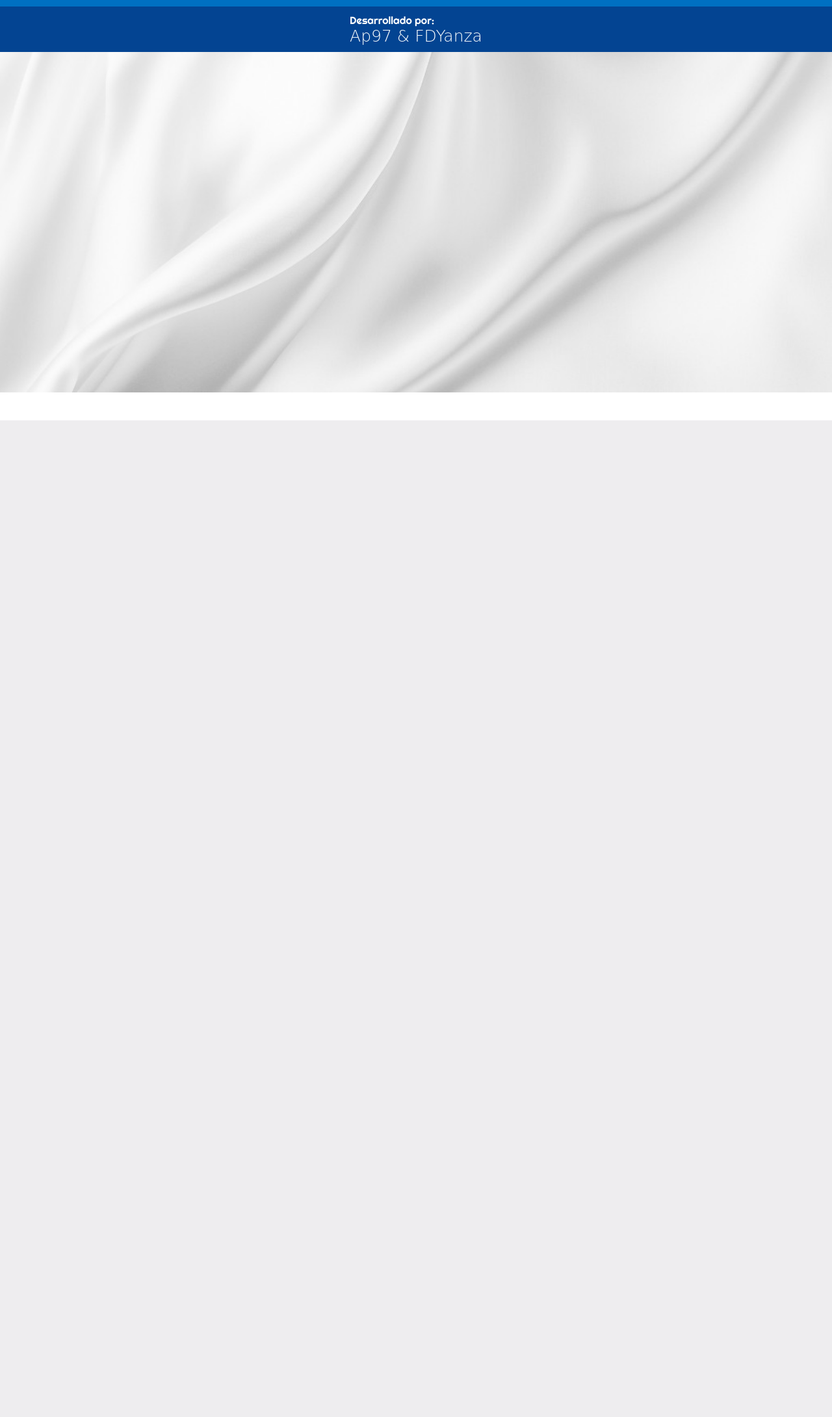
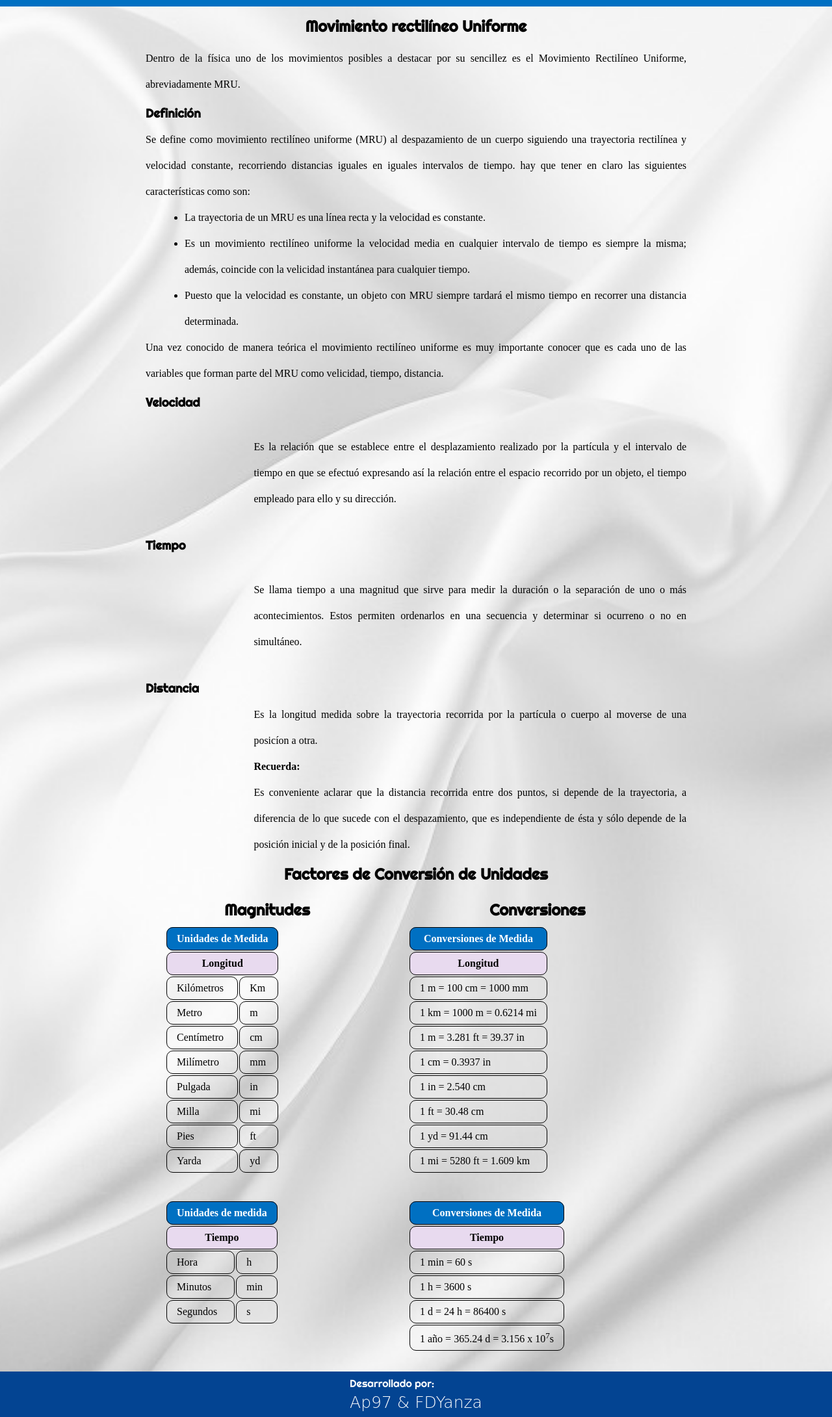
Before and after one commit to Aspg97/XRMRU, a PHP site: page /index.html in a window 1280 px wide. Shown: the part 153-2334 px from the top of the page at 65% size. Before the commit the page ends 800 px from the top, so only its background shows below. Run offline with PHP 8.4, Linux system fonts and the light colour scheme; some web fonts are replaced; grey boxes are pictures that could not be loaded.

Commit message:
Cambios en el index

```diff
--- a/index.html
+++ b/index.html
@@ -41,7 +41,7 @@
             <ul>
                 <li> <a href="">Fundamentos y fórmulas</a></li>
                 <li><a href="">Glosario</a></li>
-                <li><a href="">Tabla de Conversión</a></li>
+                <li><a href="webComponents/PGG_ADD/tablaConversion.html">Tabla de Conversión</a></li>
                 <li><a href="">Pizarra Digital</a></li>
             </ul>
         </nav>
@@ -51,8 +51,280 @@
 
     <!-- Inicio de contenido-->
     <main>
-        <section></section>
-        <section></section>
+
+        <section class="cont-info-mru">
+
+            <h1 class="fact-conv">Movimiento rectilíneo Uniforme</h1>
+
+            <p>
+                Dentro de la física uno de los movimientos posibles a destacar por su sencillez es el Movimiento Rectilíneo Uniforme, abreviadamente MRU.
+            </p>
+                <h3>Definición</h3>
+            <p>
+                Se define como movimiento rectilíneo uniforme (MRU) al despazamiento de un cuerpo siguiendo una trayectoria rectilínea y velocidad constante, recorriendo distancias iguales en iguales intervalos de tiempo.
+
+                hay que tener en claro las siguientes características como son:
+            </p>
+                <ul>
+                    <li>
+                        La trayectoria de un MRU es una línea recta y la velocidad es constante.
+                    </li>
+                    <li>
+                        Es un movimiento rectilíneo uniforme la velocidad media en cualquier intervalo de tiempo es siempre la misma; además, coincide con la velicidad instantánea para cualquier tiempo.
+                    </li>
+                    <li>
+                        Puesto que la velocidad es constante, un objeto con MRU siempre tardará el mismo tiempo en recorrer una distancia determinada.
+                    </li>
+                </ul>
+            <p>
+                Una vez conocido de manera teórica el movimiento rectilíneo uniforme es muy importante conocer que es cada uno de las variables que forman parte del MRU como velicidad, tiempo, distancia.
+            </p>
+
+        </section>
+
+        <section class="cont-info-mag">
+
+            <div class="velocidad">
+
+                <h3>Velocidad</h3>
+
+                <div class="cont-vel">
+                    <div style="padding-top:10px;min-width: 20%;text-align: center; "><iframe src="https://gifer.com/embed/ZVa" width="75%" height="100%"  frameBorder="0" allowFullScreen></iframe></div>
+
+                    <p>
+                        Es la relación que se establece entre el desplazamiento realizado por la partícula y el intervalo de tiempo en que se efectuó expresando así la relación entre el espacio recorrido por un objeto, el tiempo empleado para ello y su dirección.
+                    </p>
+                </div>
+
+            </div>
+
+            <div class="tiempo">
+
+                <h3>Tiempo</h3>
+
+                <div class="cont-t">
+
+                    <div style="padding-top:10px;min-width: 20%;text-align: center;"><iframe src="https://gifer.com/embed/152H" width="75%" height="100%"  frameBorder="0" allowFullScreen></iframe></div>
+
+                    <p>
+                        Se llama tiempo a una magnitud que sirve para medir la duración o la separación de uno o más acontecimientos. Estos permiten ordenarlos en una secuencia y determinar si ocurreno o no en simultáneo.
+                    </p>
+                </div>
+
+            </div>
+
+            <div class="distancia">
+
+                <h3>Distancia</h3>
+
+                <div class="cont-dis">
+
+                    <div style="padding-top:10px;min-width: 20%;text-align: center;"><iframe src="https://gifer.com/embed/Kmpv" width="75%" height="100%" frameBorder="0" allowFullScreen></iframe></div>
+                    <div>
+                        <p>
+                            Es la longitud medida sobre la trayectoria recorrida por la partícula o cuerpo al moverse de una posicíon a otra.
+                        </p>
+                        <div>
+                            <h4>Recuerda:</h4>
+                            <p>
+                                Es conveniente aclarar que la distancia recorrida entre dos puntos, si depende de la trayectoria, a diferencia de lo que sucede con el despazamiento, que es independiente de ésta y sólo depende de la posición inicial y de la posición final.
+                            </p>
+                        </div>
+                    </div>
+                </div>
+
+            </div>
+
+        </section>
+
+        <section class="cont-graph">
+        </section>
+
+        <section class="cont-table">
+
+            <h1 class="fact-conv">Factores de Conversión de Unidades</h1>
+
+            <div class="tables">
+
+                <div>
+                    <h2>Magnitudes</h2>
+                    <table>
+
+                        <thead>
+
+                            <tr>
+                                <th colspan="2">Unidades de Medida</th>
+                            </tr>
+
+                        </thead>
+
+                        <tbody>
+
+                            <tr>
+                                <th class="subtitulos" colspan = "2">Longitud</th>
+                            </tr>
+
+                            <tr>
+                                <td>Kilómetros</td>
+                                <td>Km</td>
+                            </tr>
+                            <tr>
+                                <td>Metro</td>
+                                <td>m</td>
+                            </tr>
+                            <tr>
+                                <td>Centímetro</td>
+                                <td>cm</td>
+                            </tr>
+
+                            <tr>
+                                <td>Milímetro</td>
+                                <td>mm</td>
+                            </tr>
+
+                            <tr>
+                                <td>Pulgada</td>
+                                <td>in</td>
+                            </tr>
+
+                            <tr>
+                                <td>Milla</td>
+                                <td>mi</td>
+                            </tr>
+
+                            <tr>
+                                <td>Pies</td>
+                                <td>ft</td>
+                            </tr>
+
+                            <tr>
+                                <td>Yarda</td>
+                                <td>yd</td>
+                            </tr>
+
+                        </tbody>
+
+                    </table>
+
+                    <table>
+                        <thead>
+                            <tr>
+                                <th colspan="2">Unidades de medida</th>
+                            </tr>
+                        </thead>
+                        <tr>
+                            <th class="subtitulos" colspan="2">Tiempo</th>
+                        </tr>
+
+                        <tr>
+                            <td>Hora</td>
+                            <td>h</td>
+                        </tr>
+                        <tr>
+                            <td>Minutos</td>
+                            <td>min</td>
+                        </tr>
+                        <tr>
+                            <td>Segundos</td>
+                            <td>s</td>
+                        </tr>
+                    </table>
+                </div>
+
+                <div>
+                    <h2>Conversiones</h2>
+                    <table>
+
+                        <thead>
+
+                            <tr>
+                                <th>Conversiones de Medida</th>
+                            </tr>
+
+                        </thead>
+
+                        <tbody>
+
+                            <tr>
+                                <th class="subtitulos">Longitud</th>
+                            </tr>
+
+                            <tr>
+                                <td>1 m = 100 cm = 1000 mm</td>
+                            </tr>
+                            <tr>
+                                <td>1 km = 1000 m = 0.6214 mi</td>
+                            </tr>
+
+                            <tr>
+                                <td>1 m = 3.281 ft = 39.37 in</td>
+                            </tr>
+
+                            <tr>
+                                <td>1 cm = 0.3937 in</td>
+                            </tr>
+
+                            <tr>
+                                <td>1 in = 2.540 cm</td>
+                            </tr>
+
+                            <tr>
+                                <td>1 ft = 30.48 cm</td>
+                            </tr>
+
+                            <tr>
+                                <td>1 yd = 91.44 cm</td>
+                            </tr>
+
+                            <tr>
+                                <td>1 mi = 5280 ft = 1.609 km</td>
+                            </tr>
+
+                        </tbody>
+
+                    </table>
+
+                    <table>
+
+                        <thead>
+
+                            <tr>
+                                <th>Conversiones de Medida</th>
+                            </tr>
+
+                        </thead>
+
+                        <tbody>
+
+                            <tr>
+                                <th class="subtitulos">Tiempo</th>
+                            </tr>
+
+                            <tr>
+                                <td>1 min = 60 s</td>
+                            </tr>
+
+                            <tr>
+                                <td>1 h = 3600 s</td>
+                            </tr>
+
+                            <tr>
+                                <td>1 d = 24 h = 86400 s</td>
+                            </tr>
+
+                            <tr>
+                                <td>1 año = 365.24 d = 3.156 x 10<sup>7</sup>s</td>
+                            </tr>
+
+                        </tbody>
+
+                    </table>
+                </div>
+
+            </div>
+
+        </section>
+
     </main>
     <!-- Fin de contenido-->
     <!-- Inicio de pie de pagina-->
--- a/webComponents/Estilos/estilosIndex.css
+++ b/webComponents/Estilos/estilosIndex.css
@@ -123,6 +123,94 @@ body{
     color: var(--second-color);
 }
 
+/*Estilos de inicio de contenido*/
+main {
+    width: 100%;
+    display: flex;
+    flex-wrap: wrap;
+    justify-content: center;
+}
+.cont-info-mru {
+    width: 65%;
+    text-align: justify;
+    line-height: 40px;
+}
+
+.cont-info-mru ul{
+    padding-left: 60px;
+}
+
+h2{
+    padding-top: 15px;
+    font-family: 'Righteous', cursive;
+    text-align: center;
+}
+
+h3{
+    padding-top: 5px;
+    font-family: 'Righteous', cursive;
+}
+
+.cont-info-mag{
+    width: 65%;
+    text-align: justify;
+    line-height: 40px;
+}
+
+.cont-vel{
+    display: flex;
+    align-items: center;
+}
+
+.cont-t{
+    display: flex;
+    align-items: center;
+}
+
+.cont-dis{
+    display: flex;
+    align-items: center;
+}
+
+
+/*Estilos para tablas de conversion*/
+
+.cont-table{
+    width: 65%;
+}
+
+.tables{
+    display: flex;
+    justify-content: center;
+}
+
+.fact-conv{
+    padding-top: 15px;
+    padding: 10px;
+    font-family: 'Righteous', cursive;
+    text-align: center;
+}
+
+table{
+    margin: 10px 30px 30px 30px;
+    display: inline-table;
+}
+
+thead{
+    background: var(--compl-color);
+    color: white;
+    font-weight: bold;
+}
+
+.subtitulos{
+    background: var(--second-color);
+}
+
+td, th{
+    border: 1px solid #000000;
+    border-radius: 10px;
+    padding: 8px 15px;
+}
 
 /*footer: pie de pagina*/
 
```
